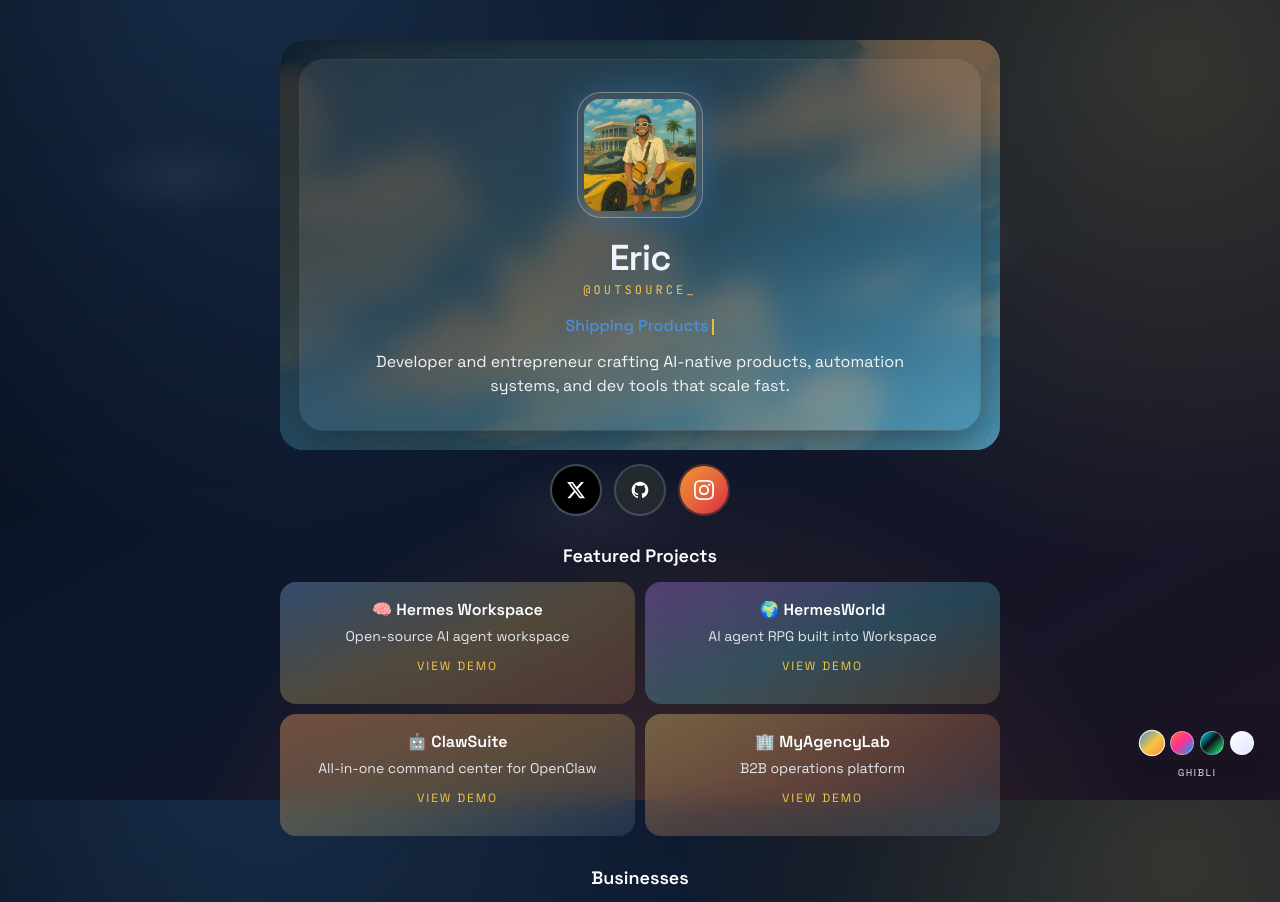
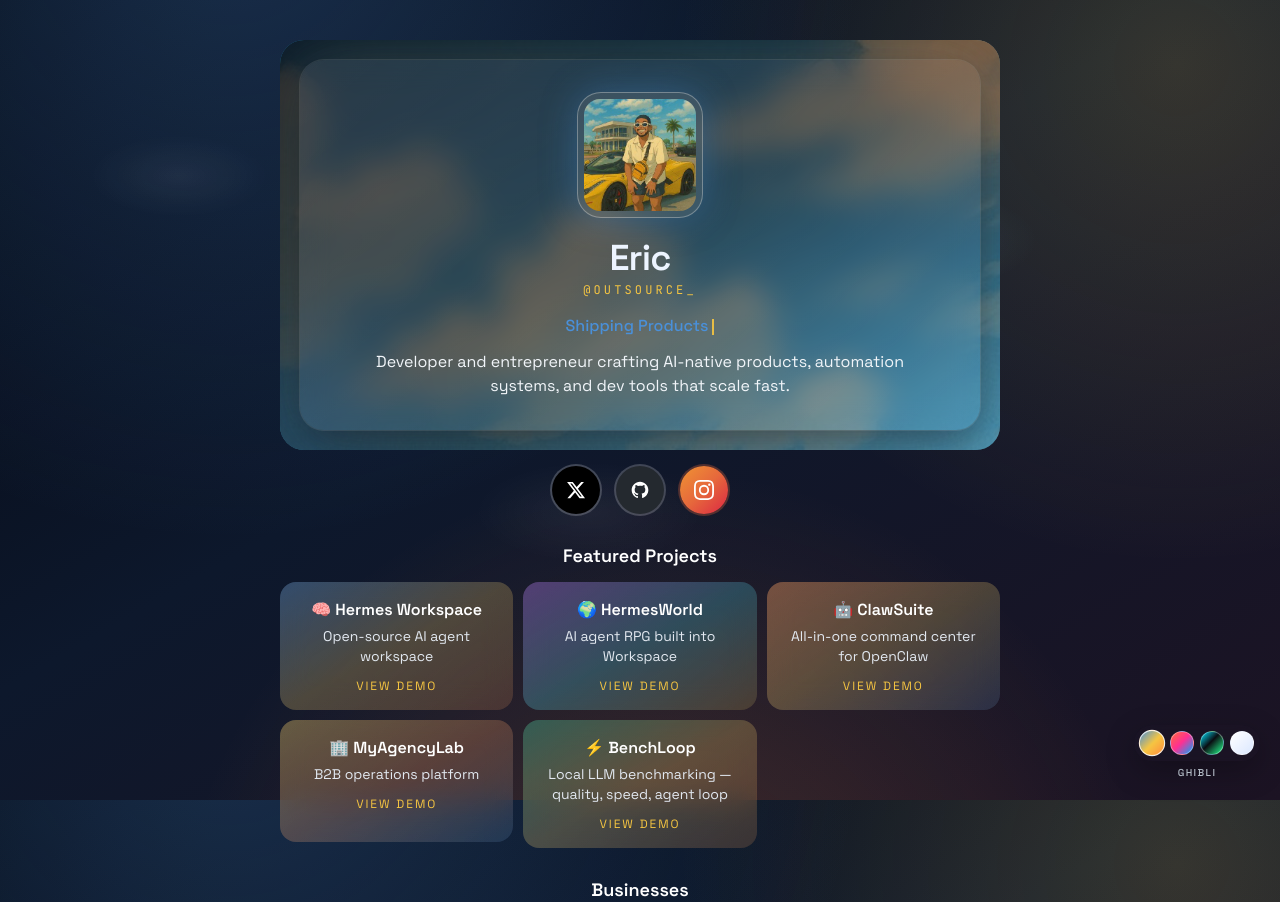
Before and after one commit to outsourc-e/buildingthefuture-landing, a Next.js app: page / in a window 1280 px wide. Shown: the top 902 px of the page. Built offline with nearby package versions, Linux system fonts and the light colour scheme.

Commit message:
feat: add BenchLoop as 5th featured project
- New card linking to https://bench-loop.com
- Bump grid to 3 columns at lg+ so 5 cards distribute evenly

```diff
--- a/app/components/FeaturedProjects.tsx
+++ b/app/components/FeaturedProjects.tsx
@@ -28,6 +28,12 @@
     subtitle: 'B2B operations platform',
     href: 'https://myagencylab.com',
     accent: 'from-accent-3/30 via-accent-2/20 to-accent-1/15'
+  },
+  {
+    title: '⚡ BenchLoop',
+    subtitle: 'Local LLM benchmarking — quality, speed, agent loop',
+    href: 'https://bench-loop.com',
+    accent: 'from-emerald-500/30 via-accent-3/20 to-accent-2/15'
   }
 ];
 
@@ -61,7 +67,7 @@
   return (
     <section className="featured-section mt-7">
       <h2 className="featured-heading mb-3 text-center text-lg font-semibold text-white">Featured Projects</h2>
-      <div className="featured-grid grid gap-2.5 sm:grid-cols-2">
+      <div className="featured-grid grid gap-2.5 sm:grid-cols-2 lg:grid-cols-3">
         {projects.map((project, index) => {
           // Internal routes should stay in-tab; external demos open in a new tab.
           const isExternal = project.href.startsWith('http');
```
